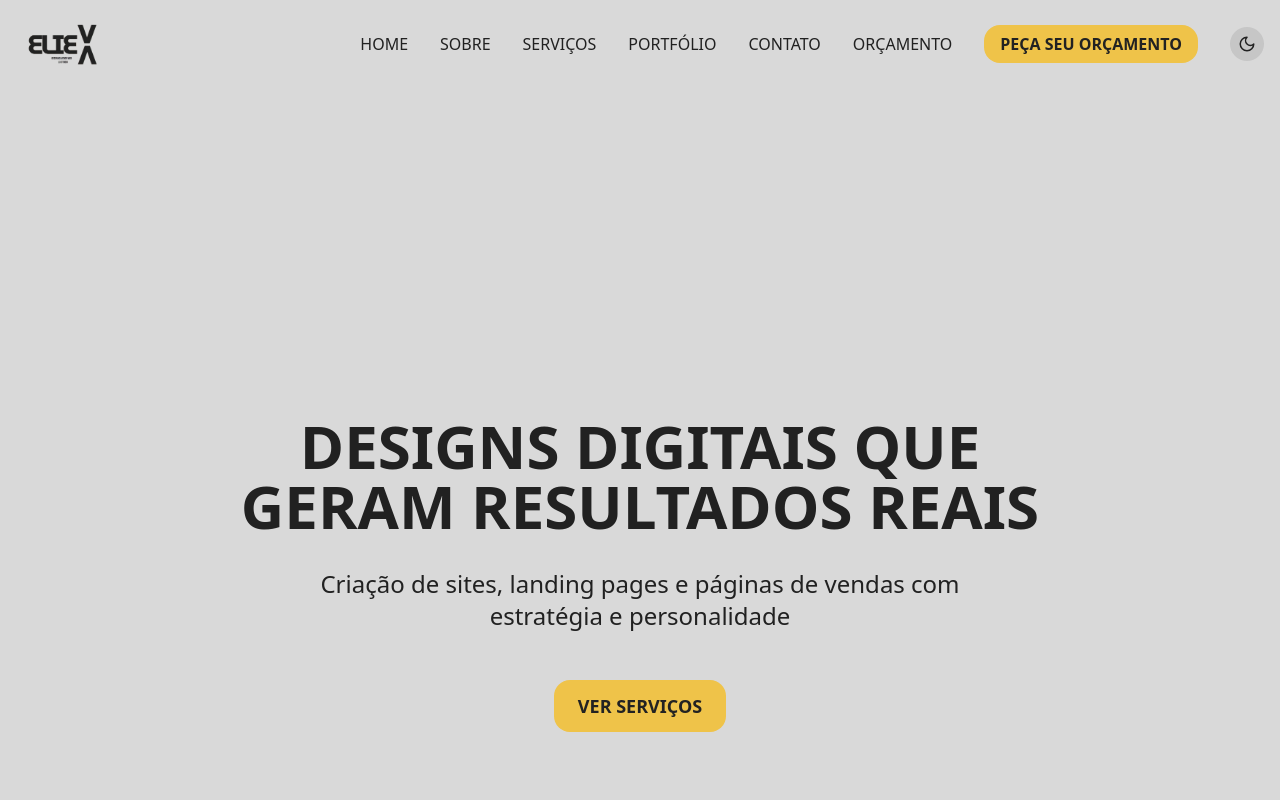
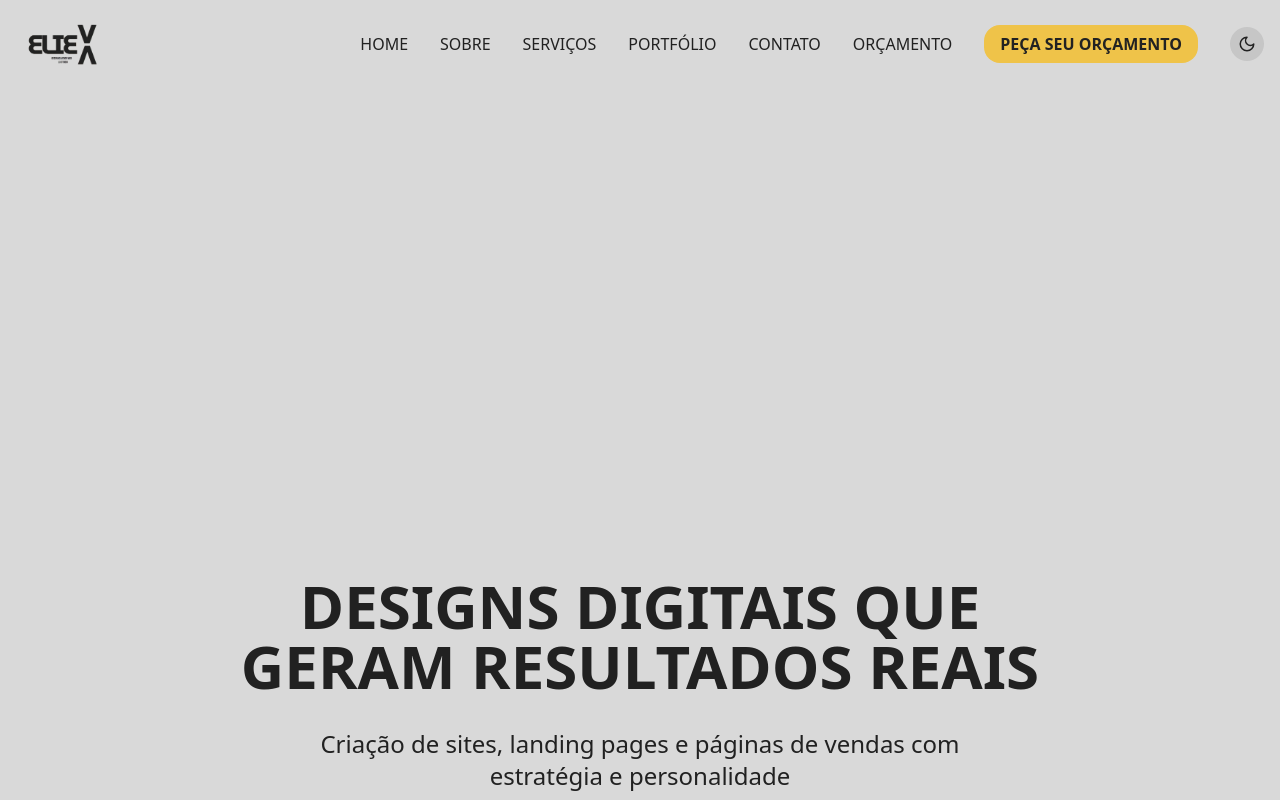
Before and after one commit to lucosvsk10/studiolxdev, a React (Vite) app: page / in a window 1280 px wide. Shown: the top 800 px of the page. Built offline with nearby package versions, Linux system fonts and the light colour scheme; a web font is replaced by a local one.

Commit message:
Increase top spacing in Hero section
Increase top spacing in the Hero component by 1.6x.

```diff
--- a/src/components/Hero.tsx
+++ b/src/components/Hero.tsx
@@ -33,7 +33,7 @@ const Hero = () => {
   }, []);
 
   return (
-    <section id="home" className="pt-48 pb-24 md:pt-56 md:pb-32 bg-background">
+    <section id="home" className="pt-80 pb-24 md:pt-96 md:pb-32 bg-background">
       <div className="container mx-auto px-4">
         <div className="flex flex-col items-center justify-center text-center max-w-4xl mx-auto">
           <h1
```
